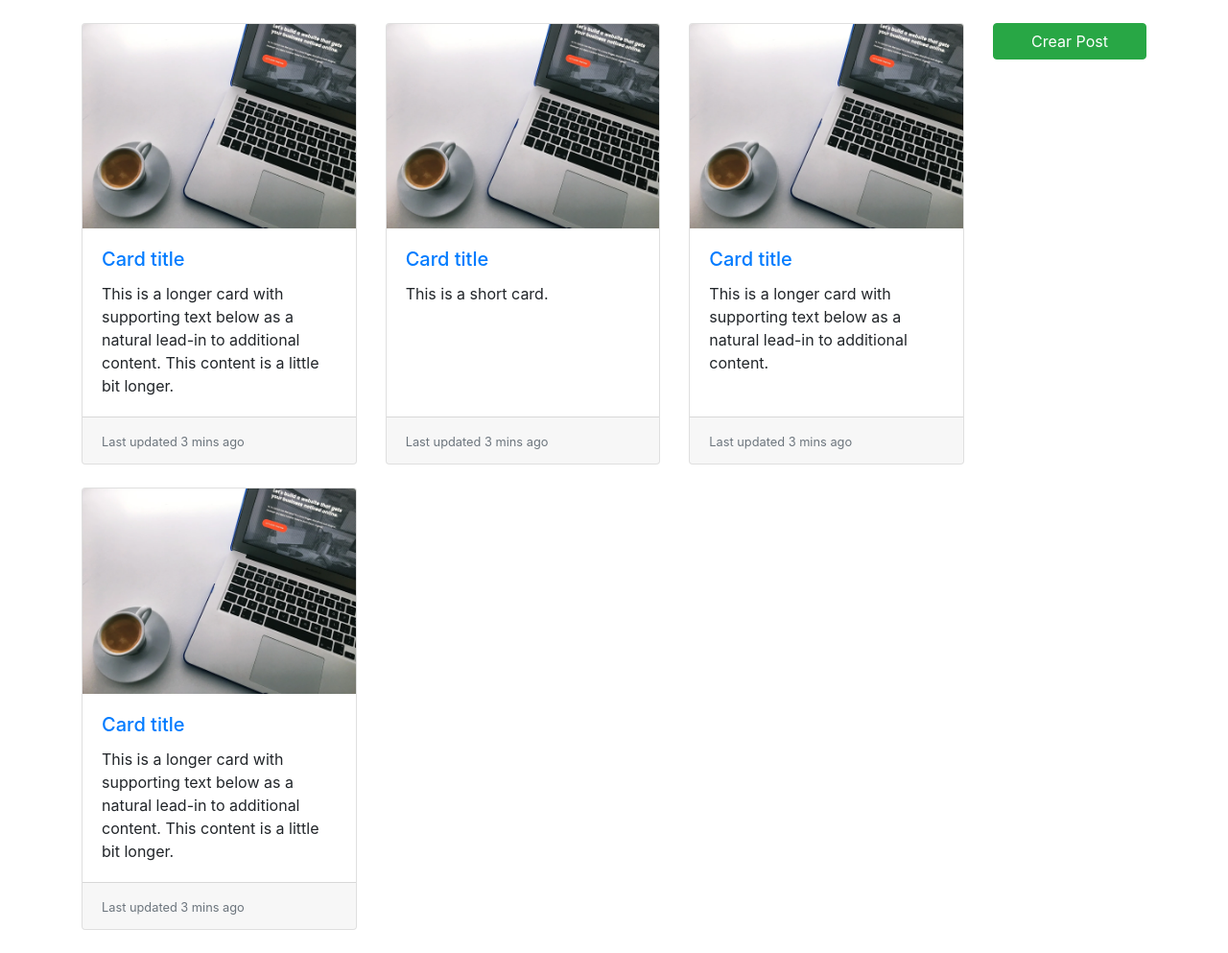
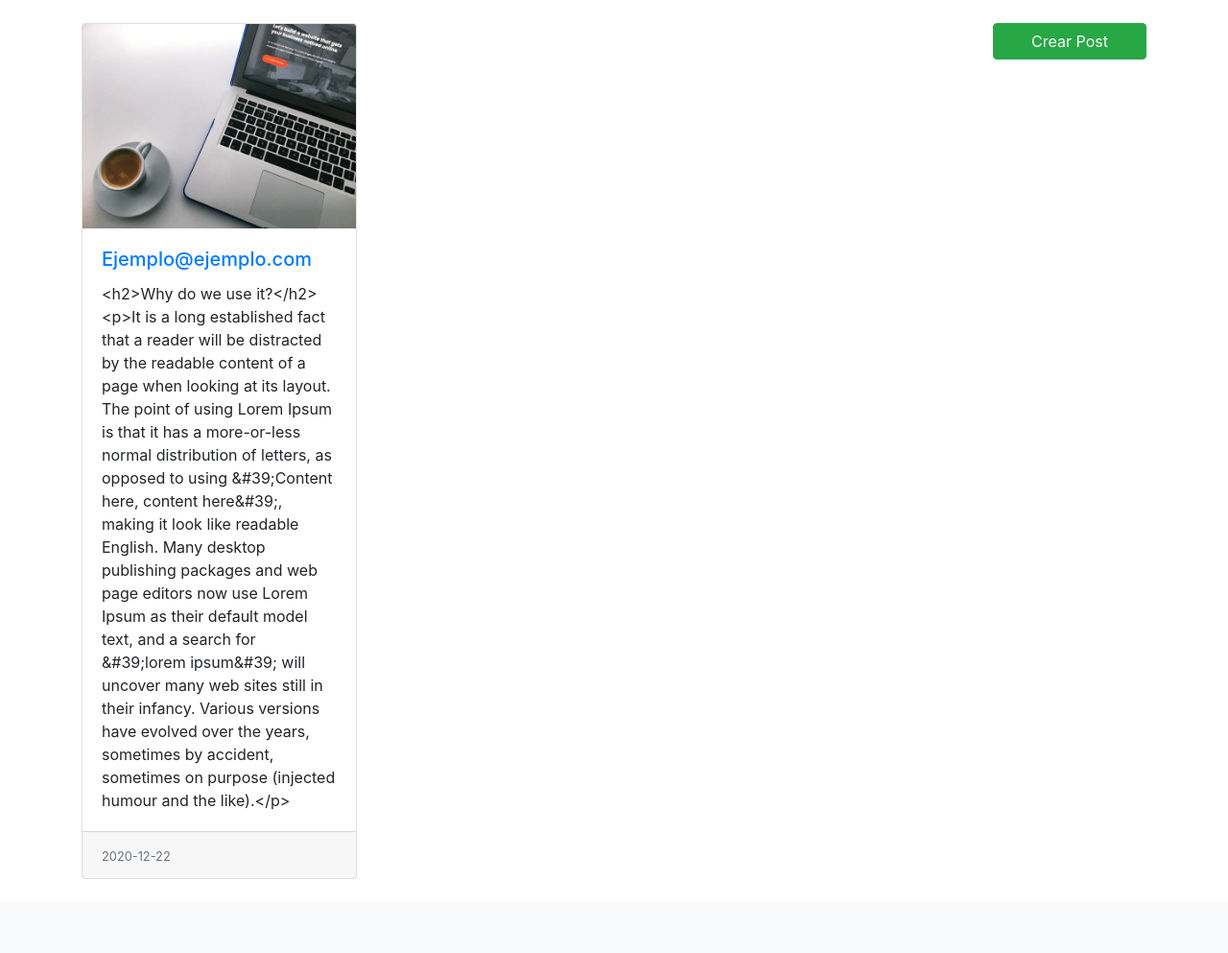
Before and after one commit to Lcampillo/ProyectoBlogs, a Flask app: page / in a window 1280 px wide. Shown: the part 56-1049 px from the top of the page at 96% size. After the commit the page ends 972 px from the top, so only its background shows below. Run offline with Flask 2, Linux system fonts and the light colour scheme; a user stored in the database is signed in; some libraries are stand-ins or nearby versions.

Commit message:
Se añade funcionamiento en las secciones crear post y se enlistan en la vista index

```diff
--- a/app.py
+++ b/app.py
@@ -1,7 +1,7 @@
 from flask import Flask, render_template, url_for, request, flash, redirect, session
 import sqlite3
 
-db = sqlite3.connect('bloggi.db')
+db = sqlite3.connect('database/bloggi.db',check_same_thread=False)
 cursor = db.cursor()
 
 
--- a/controllers/BlogController.py
+++ b/controllers/BlogController.py
@@ -1,10 +1,13 @@
 from app import *
 from flask import render_template
+from models import Blog
 
 @app.route('/')
 def home():
    if "user" in session:
-      return render_template('index.html')
+      hazEl = Blog.Blog()
+      result = hazEl.query()
+      return render_template('index.html',posts = result)
    else:
       flash('Inicie sesion para acceder al sistema')
       return redirect(url_for('login'))
@@ -24,3 +27,23 @@ def singlePost():
    else:
       flash('Inicie sesion para acceder al sistema')
       return redirect(url_for('login'))
+
+@app.route('/store/post', methods=['POST'])
+def storePost():
+   if "user" in session:
+      if request.method == 'POST':
+         title = request.form['title']
+         description = request.form['description']
+         published = request.form['published']
+         image = request.form['image']
+         state = request.form['state']
+
+         hazEl = Blog.Blog(title,description,published,state,image)
+         result = hazEl.store()
+
+         if result[0] >= 1:
+            flash("Post creado correctamente")
+            return redirect(url_for('home'))
+         else:
+            flash("Algo salio mal")
+            return redirect(url_for('createPost'))
--- /dev/null
+++ b/models/Blog.py
@@ -0,0 +1,22 @@
+from app import *
+import datetime
+
+class Blog():
+
+    def __init__(self,title=None,description=None,published=None,state=None,image=None):
+        self.title = title
+        self.description = description
+        self.published = published
+        self.state = state
+        self.image = image
+
+    def query(self):
+        cursor.execute("SELECT * FROM posts")
+        result = cursor.fetchall()
+        return result
+
+    def store(self):
+        fecha = datetime.datetime.now()
+        cursor.execute("INSERT INTO posts (user_id,title,description,published,state,image,created_at) VALUES(?,?,?,?,?,?,?)",(session["id"],self.title,self.description,self.published,self.state,self.image,fecha))
+        db.commit()
+        return [cursor.rowcount,self]
--- a/templates/index.html
+++ b/templates/index.html
@@ -9,61 +9,21 @@
     <div class="row">
         <div class="col-md-10">
             <div class="row row-cols-1 row-cols-md-3">
+                {% for post in posts%}
                     <div class="col mb-4">
                         <div class="card h-100">
                             <a href="{{ url_for('singlePost') }}"><img src="../static/img/imagen1.webp" class="card-img-top"
                                     alt="..."></a>
                             <div class="card-body">
-                            <h5 class="card-title"><a href="{{ url_for('singlePost') }}" class="card-link">Card title</a></h5>
-                            <p class="card-text">This is a longer card with supporting text below as a natural
-                                lead-in to additional content. This content is a little bit longer.</p>
+                                <h5 class="card-title"><a href="{{ url_for('singlePost') }}" class="card-link">{{ post[1] }}</a></h5>
+                                <p class="card-text">{{ post[2] }}</p>
                             </div>
                             <div class="card-footer">
-                            <small class="text-muted">Last updated 3 mins ago</small>
+                                <small class="text-muted">{{ post[3] }}</small>
                             </div>
                         </div>
                     </div>
-                <div class="col mb-4">
-                    <div class="card h-100">
-                        <a href="{{ url_for('singlePost') }}"><img src="../static/img/imagen1.webp" class="card-img-top"
-                                alt="..."></a>
-                        <div class="card-body">
-                            <h5 class="card-title"><a href="{{ url_for('singlePost') }}" class="card-link">Card title</a></h5>
-                            <p class="card-text">This is a short card.</p>
-                        </div>
-                        <div class="card-footer">
-                            <small class="text-muted">Last updated 3 mins ago</small>
-                        </div>
-                    </div>
-                </div>
-                <div class="col mb-4">
-                    <div class="card h-100">
-                        <a href="{{ url_for('singlePost') }}"><img src="../static/img/imagen1.webp" class="card-img-top"
-                                alt="..."></a>
-                        <div class="card-body">
-                            <h5 class="card-title"><a href="{{ url_for('singlePost') }}" class="card-link">Card title</a></h5>
-                            <p class="card-text">This is a longer card with supporting text below as a natural
-                                lead-in to additional content.</p>
-                        </div>
-                        <div class="card-footer">
-                            <small class="text-muted">Last updated 3 mins ago</small>
-                        </div>
-                    </div>
-                </div>
-                <div class="col mb-4">
-                    <div class="card h-100">
-                        <a href="{{ url_for('singlePost') }}"><img src="../static/img/imagen1.webp" class="card-img-top"
-                                alt="..."></a>
-                        <div class="card-body">
-                            <h5 class="card-title"><a href="{{ url_for('singlePost') }}" class="card-link">Card title</a></h5>
-                            <p class="card-text">This is a longer card with supporting text below as a natural
-                                lead-in to additional content. This content is a little bit longer.</p>
-                        </div>
-                        <div class="card-footer">
-                            <small class="text-muted">Last updated 3 mins ago</small>
-                        </div>
-                    </div>
-                </div>
+                {% endfor %}
             </div>
         </div>
         <div class="col-md-2">
```
Also changed, not shown: controllers/AuthController.py (+47 -47 lines), models/Auth.py (+23 -14 lines), templates/blog/create.html (+17 -10 lines), database/bloggi.db. Lines whose indentation alone changed are shown as unchanged.
